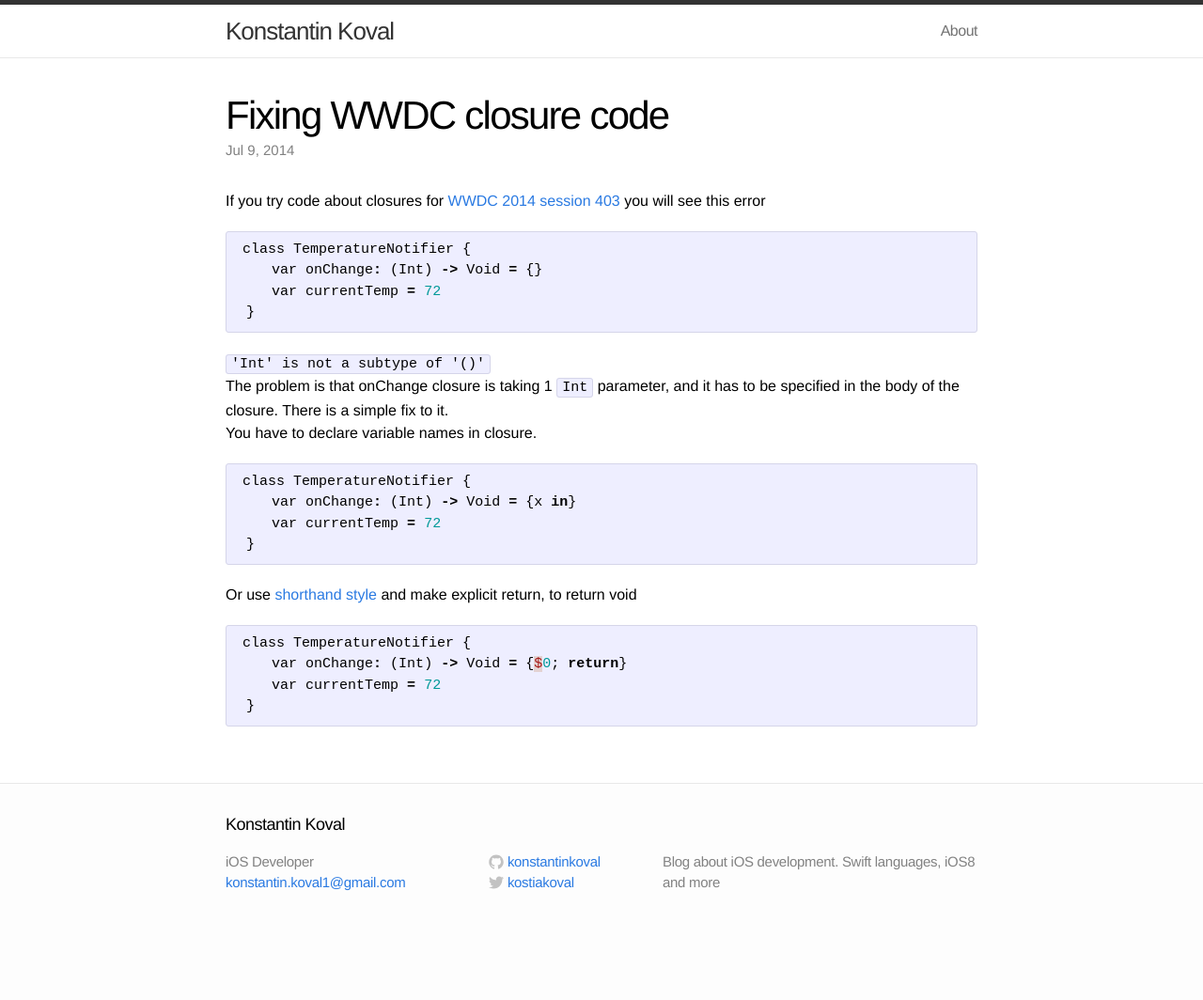
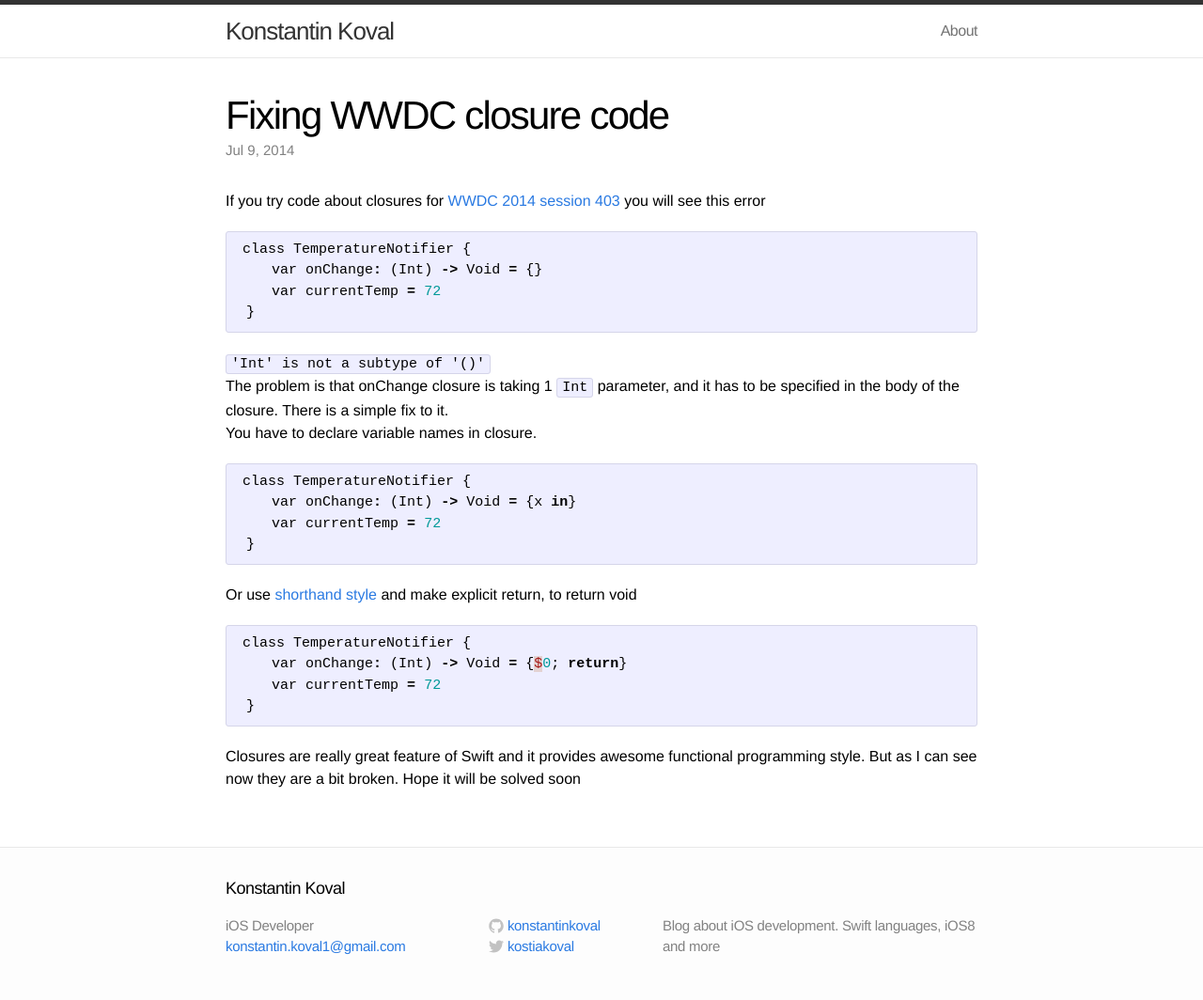
Before and after one commit to kostiakoval/kostiakoval.github.io, a Jekyll site: the page built from _posts/2014-07-09-fixing-wwdc-closure-code.md, in a window 1280 px wide. Shown: the whole page at 94% size. Built offline with Jekyll 4.4.1, drawn with Linux system fonts in a browser that asks for light colours; Markdown is read by kramdown in place of the engine named in the settings; before the commit the page ends 996 px from its top, so only the background shows below that.

Commit message:
update post

````diff
--- a/_posts/2014-07-09-fixing-wwdc-closure-code.md
+++ b/_posts/2014-07-09-fixing-wwdc-closure-code.md
@@ -32,3 +32,6 @@ class TemperatureNotifier {
     var currentTemp = 72
  }
 ```
+
+
+Closures are really great feature of Swift and it provides awesome functional programming style. But as I can see now they are a bit broken. Hope it will be solved soon
````
